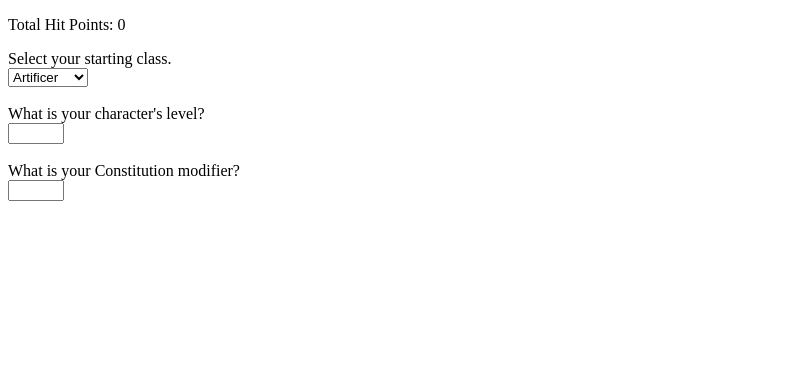
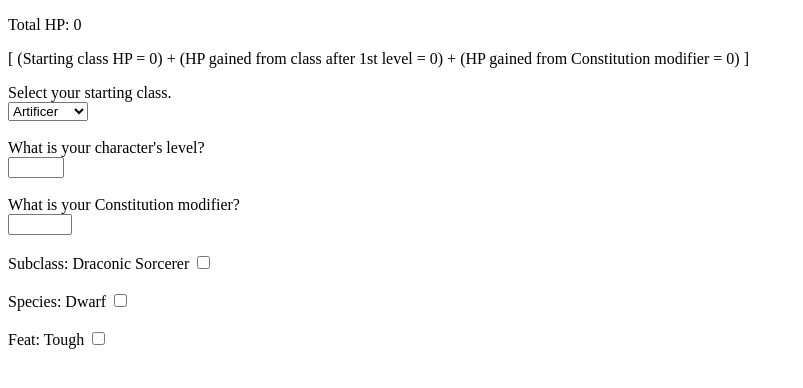
Before and after one commit to pakuhn93/dndatabase, a React (Vite) app: page /dndatabase/HP_Calc in a window 1280 px wide. Shown: the top 388 px of the page, without its empty margins (0-803 px from the left). Built offline with nearby package versions, Linux system fonts and the light colour scheme; no server answers.

Commit message:
completed additions to HP calculator

```diff
--- a/src/pages/HP_Calc.jsx
+++ b/src/pages/HP_Calc.jsx
@@ -6,6 +6,12 @@ export default function HP_Calc(){
   const [modifierCON, setModifierCON] = useState(0);
   const [levelTotal, setLevelTotal] = useState(0);
   const [totalHP, setTotalHP] = useState(0);  // FUTURE: Add multiclass calculation.
+  const [isDraconicSorc, setIsDraconicSorc] = useState({isTrue: false, value: 1});
+  const [isDwarf, setIsDwarf] = useState({isTrue: false, value: 1});
+  const [isTough, setIsTough] = useState({isTrue: false, value: 2});
+  const [hpPerLevel, setHpPerLevel] = useState(0);
+  const displayCalc =
+  "[ " + "(Starting class HP = " + startingClass + ") + (HP gained from class after 1st level = " + (classHP*(levelTotal-1) + ") + (HP gained from Constitution modifier = ") + (modifierCON*levelTotal) + ") ]";
 
   const hitDieAvg = (hitDie) => {
     switch(hitDie){
@@ -55,19 +61,52 @@ export default function HP_Calc(){
     setModifierCON(e.target.value);
   }
 
+  const updateHpBonusPerLevel = () => {
+
+  }
+
+  const updateIsDraconicSorc = () => {
+    setIsDraconicSorc(prevObj => ({...prevObj, isTrue: !prevObj.isTrue}));
+  }
+
+  const updateIsDwarf = () => {
+    setIsDwarf(prevObj => ({...prevObj, isTrue: !prevObj.isTrue}));
+  }
+
+  const updateIsTough = () => {
+    setIsTough(prevObj => ({...prevObj, isTrue: !prevObj.isTrue}));
+  }
+
   useEffect(() => {
+
+
     if(levelTotal > 0){
-      setTotalHP(startingClass + (classHP*(levelTotal-1)) + (modifierCON*levelTotal));
+      let baseHP = startingClass + (classHP*(levelTotal-1)) + (modifierCON*levelTotal);
+
+      isDraconicSorc.isTrue ? baseHP += (isDraconicSorc.value*levelTotal) : null;
+      isDwarf.isTrue ? baseHP += (isDwarf.value*levelTotal) : null;
+      isTough.isTrue ? baseHP += (isTough.value*levelTotal) : null;
+      // Had to convert levelTotal to Number with the + operator for some reason.
+      setTotalHP(baseHP);
+
+        // if(isTough && isDwarf && isDraconicSorc){
+        //   // 1st Level + Class + CON + Tough + Dwarf + DracSorc
+        //   setTotalHP(
+        //     startingClass + (classHP*(levelTotal-1)) + (modifierCON*levelTotal) + (2*levelTotal) + (+levelTotal) + (+levelTotal)
+        //   );
+        // }
+
     } else {
       setTotalHP(0);
     }
-  }, [startingClass, classHP, modifierCON, levelTotal]);
+  }, [startingClass, classHP, modifierCON, levelTotal, isDraconicSorc, isDwarf, isTough]);
 
 
   // FUTURE: Change the option elements to a React mapped list, where the class information is imported from elsewhere.
   return(
     <div>
-      <p>Total Hit Points: { totalHP }</p>
+      <p>Total HP: { totalHP }</p>
+      <p>{displayCalc}</p>
       <label htmlFor="startingClass">Select your starting class.</label>
       <br></br>
       <select id="startingClass" onChange={updateStartingClass}>
@@ -97,7 +136,22 @@ export default function HP_Calc(){
       <br></br>
       <label htmlFor="modifierCON">What is your Constitution modifier?</label>
       <br></br>
-      <input id="modifierCON" type="number" step="1" min="0" max="10" onChange={updateModifierCON}></input>
+      <input id="modifierCON" type="number" step="1" min="-10" max="10" onChange={updateModifierCON}></input>
+
+      <br></br>
+      <br></br>
+      <label htmlFor="isDraconicSorc">Subclass: Draconic Sorcerer </label>
+      <input id="isDraconicSorc" type="checkbox" onChange={updateIsDraconicSorc}></input>
+
+      <br></br>
+      <br></br>
+      <label htmlFor="isDwarf">Species: Dwarf </label>
+      <input id="isDwarf" type="checkbox" onChange={updateIsDwarf}></input>
+
+      <br></br>
+      <br></br>
+      <label htmlFor="isTough">Feat: Tough </label>
+      <input id="isTough" type="checkbox" onChange={updateIsTough}></input>
 
     </div>
   );
```
Also changed, not shown: package.json (line endings or trailing spaces), 1 other file (tests, documents, lock files or other folders).
